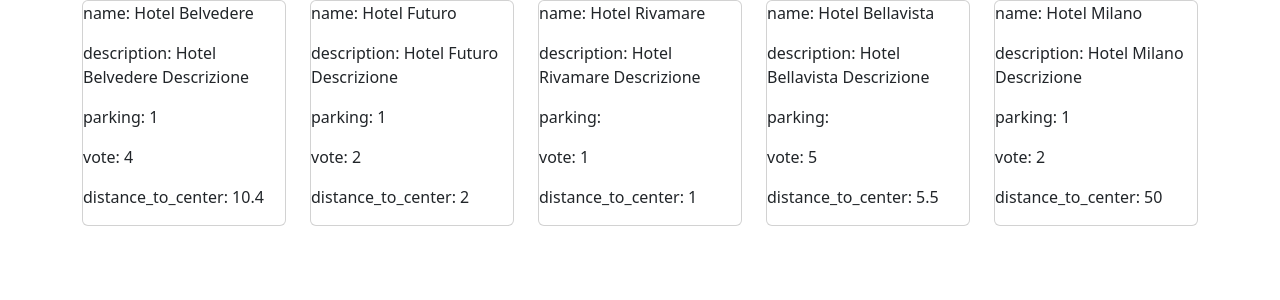
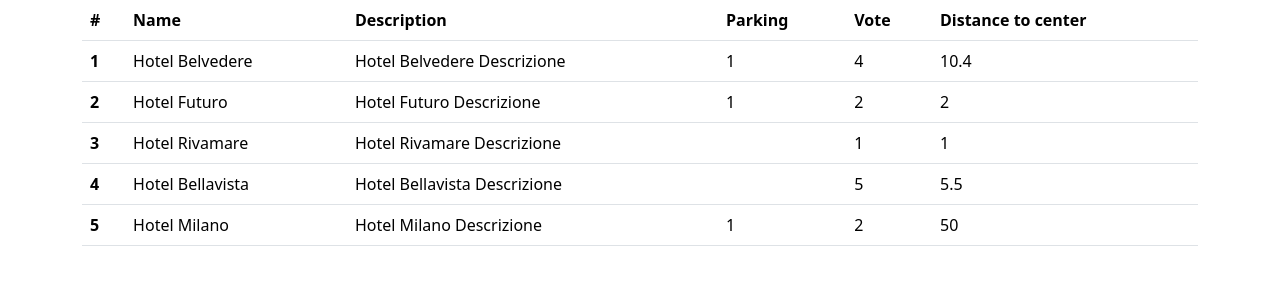
Before and after one commit to giuseppesciacca/php-hotel, a PHP site: page / in a window 1280 px wide. Shown: the top 300 px of the page. Run offline with PHP 8.4, Linux system fonts and the light colour scheme.

Commit message:
[add] data in table

```diff
--- a/index.php
+++ b/index.php
@@ -64,21 +64,33 @@ $hotels = [
     ], -->
 
     <div class="container">
-        <div class="row">
 
-            <?php
-            foreach ($hotels as $hotel) : ?>
-                <div class="col">
-                    <div class="card">
+        <table class="table">
+            <thead>
+                <tr>
+                    <th scope="col">#</th>
+                    <th scope="col">Name</th>
+                    <th scope="col">Description</th>
+                    <th scope="col">Parking</th>
+                    <th scope="col">Vote</th>
+                    <th scope="col">Distance to center</th>
+                </tr>
+            </thead>
+
+            <tbody>
+                <?php
+                foreach ($hotels as $index => $hotel) : ?>
+                    <tr>
+                        <th scope="row"> <?php echo $index + 1 ?> </th>
                         <?php foreach ($hotel as $key => $value) : ?>
-                            <p> <?php echo $key . ': ' . $value; ?> </p>
+                            <td> <?php echo $value; ?> </td>
                         <?php endforeach ?>
-                    </div>
-                </div>
-            <?php endforeach ?>
+                    </tr>
+                <?php endforeach ?>
 
+            </tbody>
+        </table>
 
-        </div>
     </div>
 
     <!-- Bootstrap JS Bundle -->
```
